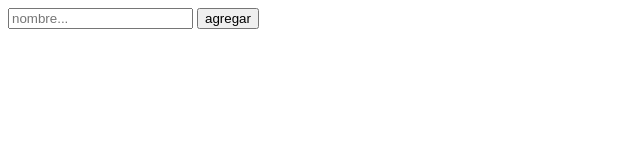
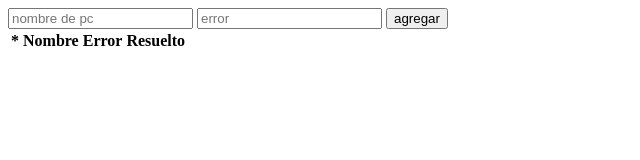
Before and after one commit to Geronimo-jC/registro, a plain HTML site: page index.html in a window 1280 px wide. Shown: the whole page, without its empty margins (0-640 px from the left). Drawn offline with Linux system fonts and the light colour scheme.

Commit message:
segundo commit

```diff
--- a/app.js
+++ b/app.js
@@ -1,14 +1,36 @@
-const registros = []
+const listaPrincipal = []
 
-function agregarDatos(event){
-    event.preventDefault()
-    let nombre = document.getElementById("nombre")
-    let ul = document.getElementById("registros")
+function objetoPc(nombre,error){
+    const registro = {
+        nombre,
+        error,
+        check:`<input type="checkbox">error</input>`
+    }
+    return registro
+}
 
-    registros.push(nombre.value)
-    ul.innerHTML +=`<li>${nombre.value}</li>`
-    nombre.value = ""
-    registros.map((elemento, indice)=>{
-        console.log(elemento, indice)
+function mostrarTabla(){
+    let tbody = document.getElementById("tabla")
+    tbody.innerHTML = ""
+    listaPrincipal.map((e,i)=>{
+        tbody.innerHTML += `
+        <tr>
+        <th>${i}</th>
+        <td>${e.nombre}</td>
+        <td>${e.error}</td>
+        <td>${e.check}</td>
+        </tr>
+        `
     })
 }
+
+function registro (event){
+    event.preventDefault()
+    let nombre = document.getElementById('nombre')
+    let error = document.getElementById("error")
+    let registro = objetoPc(nombre.value,error.value)
+    listaPrincipal.push(registro)
+    nombre.value = ""
+    error.value = ""
+    mostrarTabla()
+}
--- a/index.html
+++ b/index.html
@@ -6,13 +6,23 @@
     <title>Document</title>
 </head>
 <body>
-
-    <form onsubmit="agregarDatos(event)">
-        <input id="nombre" type="text" placeholder="nombre...">
+    <form onsubmit="registro(event)">
+        <input id="nombre" type="text" placeholder="nombre de pc">
+        <input id="error" type="text" placeholder="error">
         <button>agregar</button>
     </form>
 
-    <ul id="registros"></ul>
+    <table>
+        <thead>
+            <tr>
+                <th>*</th>
+                <th>Nombre</th>
+                <th>Error</th>
+                <th>Resuelto</th>
+            </tr>
+        </thead>
+        <tbody id="tabla"></tbody>
+    </table>
 
     <script src="app.js"></script>
 </body>
```
